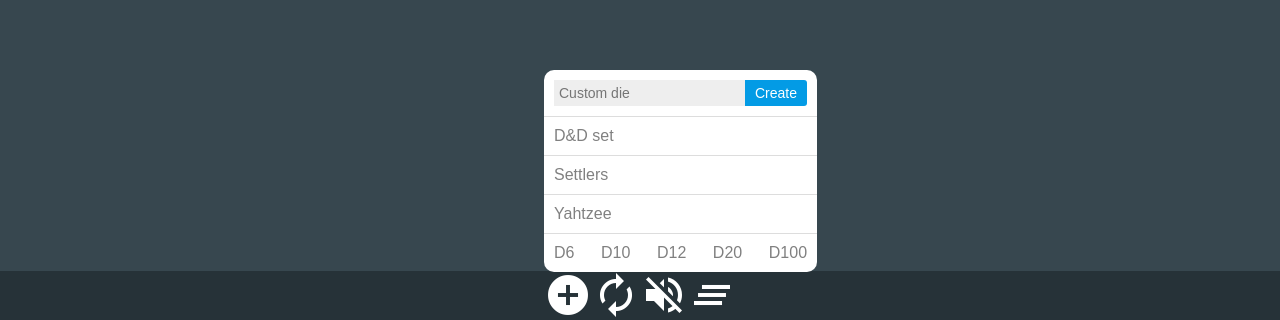
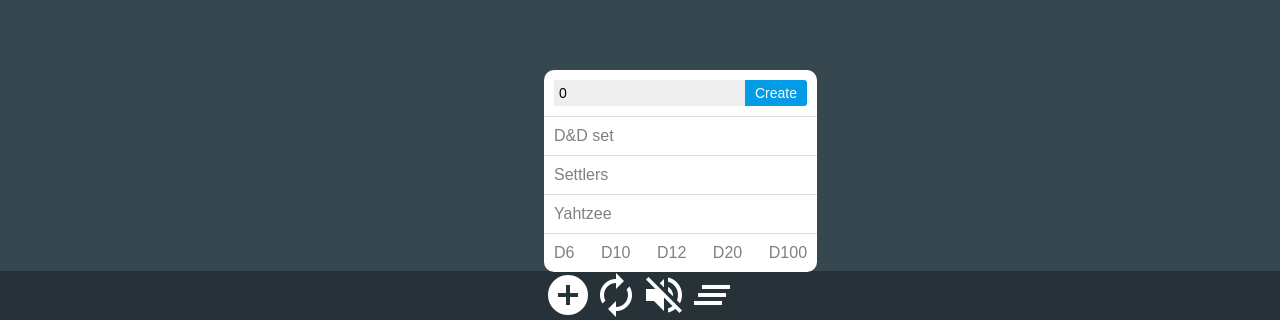
Before and after one commit to SeanMcP/dice-roller, a React (Create React App) app: page / in a window 1280 px wide. Both pictures are taken after a click on the element "add_circle". Shown: the part 477-797 px from the top of the page. Built offline with nearby package versions, Linux system fonts and the light colour scheme.

Commit message:
Convert CreateMenu to stated component; add function to custom create

```diff
--- /dev/null
+++ b/src/components/CreateMenu.js
@@ -0,0 +1,84 @@
+import React, { Component } from 'react';
+import PropTypes from 'prop-types';
+
+class CreateMenu extends Component {
+  constructor(props) {
+    super(props);
+    this.state = { newDie: 0 };
+  }
+  render() {
+    const diceInfo = {
+      dnd: [
+        { sides: 4, style: 'dnd' },
+        { sides: 6, style: 'dnd' },
+        { sides: 8, style: 'dnd' },
+        { sides: 10, style: 'dnd' },
+        { sides: 12, style: 'dnd' },
+        { sides: 20, style: 'dnd' },
+        { sides: 100, style: 'dnd' },
+      ],
+      settlers: [
+        { sides: 6, style: 'settlers-red' },
+        { sides: 6, style: 'settlers-yellow' },
+      ],
+      yahtzee: [
+        { sides: 6 },
+        { sides: 6 },
+        { sides: 6 },
+        { sides: 6 },
+        { sides: 6 },
+      ]
+    };
+    const addDie = this.props.addDie;
+    const wrap = (sides) => [{ sides }];
+    return (
+      <ul className="create-menu">
+        <li>
+            <input
+              type="number"
+              placeholder="Custom die"
+              value={this.state.newDie}
+              onChange={this._handleChange.bind(this)}
+            />
+            <input
+              onClick={this._handleCreate.bind(this)}
+              type="submit"
+              value="Create"
+            />
+        </li>
+        <li onClick={() => addDie(diceInfo.dnd)}>
+          <span>D&D set</span>
+        </li>
+        <li onClick={() => addDie(diceInfo.settlers)}>
+          <span>Settlers</span>
+        </li>
+        <li onClick={() => addDie(diceInfo.yahtzee)}>
+          <span>Yahtzee</span>
+        </li>
+        <li>
+          <span onClick={() => addDie(wrap(6))}>D6</span>
+          <span onClick={() => addDie(wrap(10))}>D10</span>
+          <span onClick={() => addDie(wrap(12))}>D12</span>
+          <span onClick={() => addDie(wrap(20))}>D20</span>
+          <span onClick={() => addDie(wrap(100))}>D100</span>
+        </li>
+      </ul>
+    )
+  }
+
+  _handleChange(e) {
+    e.preventDefault();
+    this.setState({ newDie: e.target.value });
+  }
+
+  _handleCreate() {
+    this.props.addDie([{ sides: this.state.newDie }]);
+    this.setState({ sides: 0 });
+  }
+};
+
+CreateMenu.propTypes = {
+  addDie: PropTypes.func.isRequired,
+};
+
+export default CreateMenu;
--- a/src/components/functional/CreateMenu.js
+++ /dev/null
@@ -1,60 +0,0 @@
-import React from 'react';
-import PropTypes from 'prop-types';
-
-const CreateMenu = props => {
-  const diceInfo = {
-    dnd: [
-      { sides: 4, style: 'dnd' },
-      { sides: 6, style: 'dnd' },
-      { sides: 8, style: 'dnd' },
-      { sides: 10, style: 'dnd' },
-      { sides: 12, style: 'dnd' },
-      { sides: 20, style: 'dnd' },
-      { sides: 100, style: 'dnd' },
-    ],
-    settlers: [
-      { sides: 6, style: 'settlers-red' },
-      { sides: 6, style: 'settlers-yellow' },
-    ],
-    yahtzee: [
-      { sides: 6 },
-      { sides: 6 },
-      { sides: 6 },
-      { sides: 6 },
-      { sides: 6 },
-    ]
-  };
-  return (
-    <ul className="create-menu">
-      <li>
-          <input
-            type="number"
-            placeholder="Custom die"
-          />
-          <input type="submit" value="Create" />
-      </li>
-      <li onClick={() => props.addDie(diceInfo.dnd)}>
-        <span>D&D set</span>
-      </li>
-      <li onClick={() => props.addDie(diceInfo.settlers)}>
-        <span>Settlers</span>
-      </li>
-      <li onClick={() => props.addDie(diceInfo.yahtzee)}>
-        <span>Yahtzee</span>
-      </li>
-      <li>
-        <span onClick={() => props.addDie({ sides: 6 })}>D6</span>
-        <span onClick={() => props.addDie({ sides: 10 })}>D10</span>
-        <span onClick={() => props.addDie({ sides: 12 })}>D12</span>
-        <span onClick={() => props.addDie({ sides: 20 })}>D20</span>
-        <span onClick={() => props.addDie({ sides: 100 })}>D100</span>
-      </li>
-    </ul>
-  )
-};
-
-CreateMenu.propTypes = {
-  addDie: PropTypes.func.isRequired,
-};
-
-export default CreateMenu;
--- a/src/components/functional/Navigation.js
+++ b/src/components/functional/Navigation.js
@@ -1,6 +1,6 @@
 import React from 'react';
 import PropTypes from 'prop-types';
-import CreateMenu from './CreateMenu';
+import CreateMenu from '../CreateMenu';
 
 const Navigation = props => (
   <div className="nav-bar">
```
